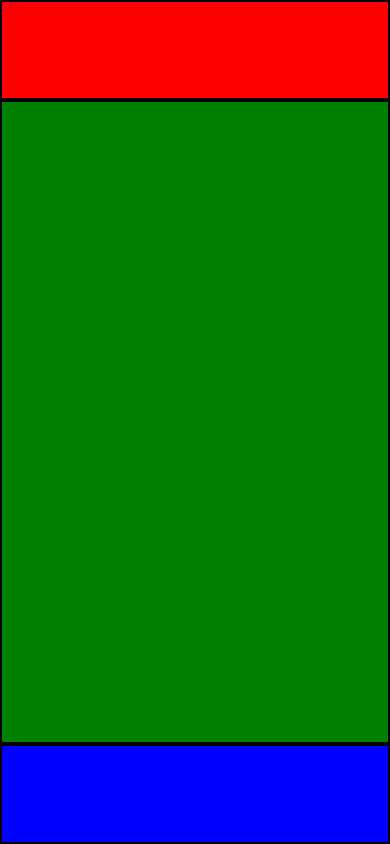
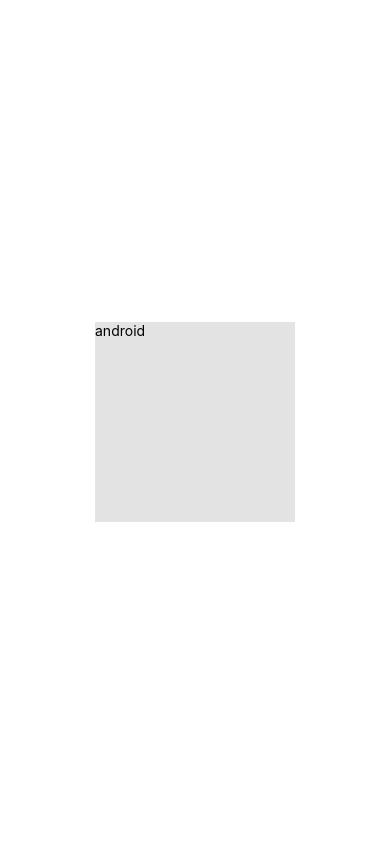
Before and after one commit to corn1200/my-first-expo, a React Native app: screen / in a window 390 px wide. Built offline with nearby package versions, Linux system fonts and the light colour scheme.

Commit message:
플랫폼에 따라 적용되는 스타일을 다르게 처리할 수 있다

```diff
--- a/src/App.js
+++ b/src/App.js
@@ -1,18 +1,16 @@
 // 필요한 모듈({..., ...}) 불러오기(import)
-import { View, Text, TextInput } from 'react-native';
+import { View } from 'react-native';
 import React from 'react';
 import { styles } from './style';
 import { StatusBar } from 'expo-status-bar';
-import Box from './Box';
+import Shadow from './Shadow';
 
 // 화면에 띄워줄 컴포넌트 return()
 export default function App() {
     return (
         <View style={styles.container}>
             <StatusBar style='auto' />
-            <Box style={{ backgroundColor: 'red', height: 100 }} />
-            <Box style={{ backgroundColor: 'green', flex: 1 }} />
-            <Box style={{ backgroundColor: 'blue', height: 100 }} />
+            <Shadow />
         </View>
     );
 }
--- /dev/null
+++ b/src/Shadow.js
@@ -0,0 +1,37 @@
+import React from "react";
+import { StyleSheet, View, Platform, Text } from "react-native";
+
+const Shadow = () => {
+    return (
+        <View style={styles.Shadow}>
+            <Text>{Platform.OS === 'ios' ? 'ios' : 'android'}</Text>
+        </View>
+    )
+}
+
+const styles = StyleSheet.create({
+    Shadow: {
+        backgroundColor: '#e3e3e3',
+        width: 200,
+        height: 200,
+        ...Platform.select(
+            {
+                ios: {
+                    shadowColor: '#000',
+                    shadowOffset: {
+                        width: 10,
+                        height: 10
+                    },
+                    shadowOpacity: 0.5,
+                    shadowRadius: 10,
+                },
+                android: {
+                    elevation: 20
+                }
+            }
+        )
+
+    }
+})
+
+export default Shadow;
```
